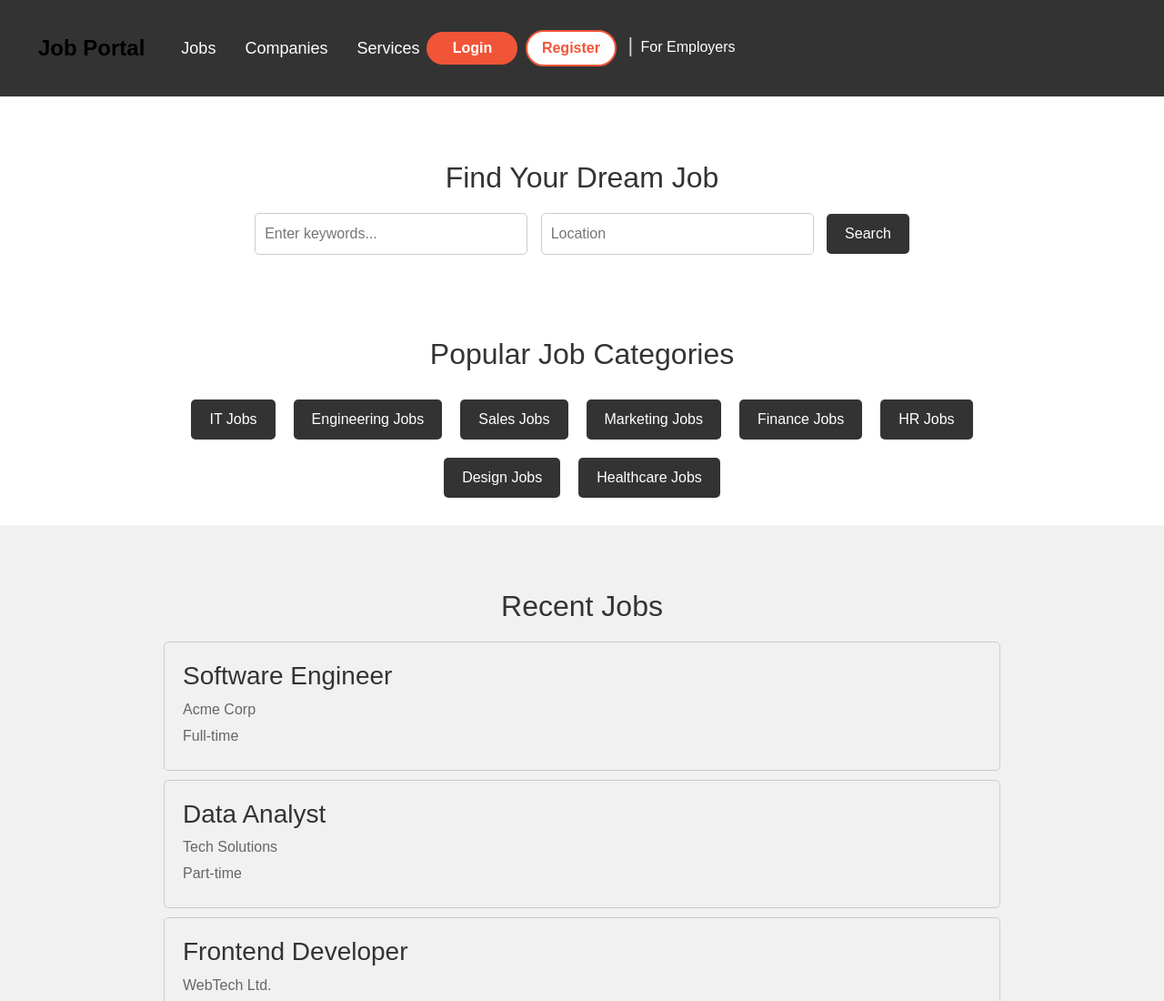
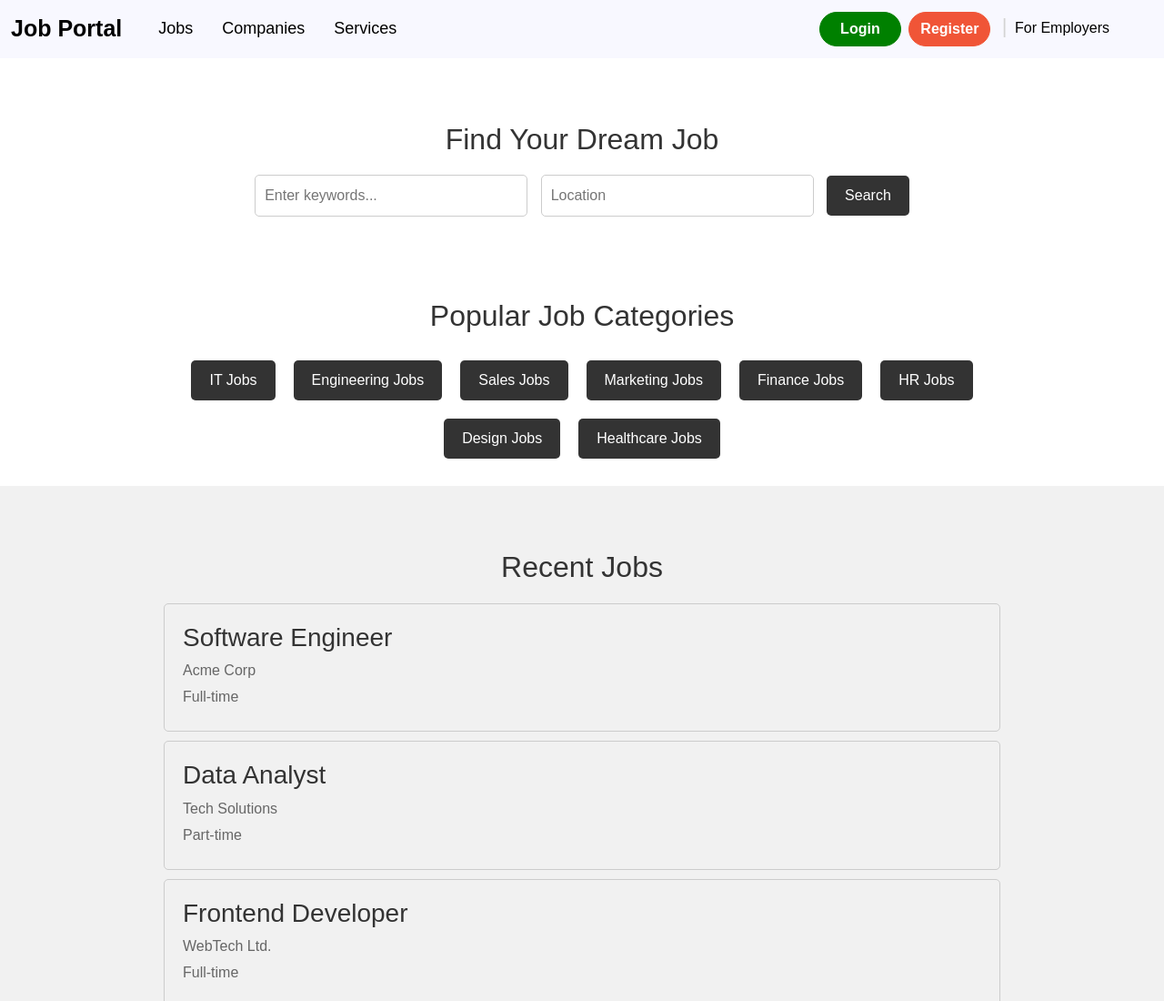
Before and after one commit to Ignatius-Nobel/Job-Portal, a plain HTML site: page services.html in a window 1280 px wide. Shown: the top 1100 px of the page at 91% size. Drawn offline with nearby package versions, Linux system fonts and the light colour scheme.

Commit message:
edited service navbar and linked jobs and services

```diff
--- a/services.css
+++ b/services.css
@@ -13,84 +13,74 @@ body {
     padding: 20px;
   }
 
-  /* Header */
-  header {
-    background-color: #333;
-    color: #fff;
-    padding: 20px;
-    display: flex;
-    justify-content: space-between;
-    align-items: center;
-  }
-
-  header h1 {
-    margin: 0;
-    font-size: 24px;
-  }
-
   /* navbar */
+  /* entire navbar */
 .navbar {
-    background-color: #333;
-    color: #fff;
-    padding: 10px;
+  background-color: ghostwhite;
 }
 
 /* logo style */
+
 .navbar-brand {
-    font-size: 24px;
+  font-size: 25px;
   font-weight: 800;
 }
 
-  /* Job, Companies, Services button style */
+/* Job,Companies,Services button style */
+
 .nav-item .nav-link {
-    color: #fff;
+  color: black;
   font-size: 18px;
   font-weight: 500;
 }
 
-  .navbar-nav {
-    margin-left: auto;
+.navbar-nav>li:hover {
+  transform: translateY(-5px);
+  transition: transform 300ms;
 }
 
 /* login and register button style */
+
 .login-btn .btn {
-    width: 100px;
+  width: 90px;
   font-weight: 600;
-    border: none;
-    color: #fff;
-    background-color: #f05537;
+  border: 1px solid green;
+  color: white;
+  background-color: green;
 }
 
 .login-btn .btn:hover {
-    background-color: #d34e31;
+  background-color: rgb(40, 146, 40);
 }
 
 .register-btn .btn {
-    width: 100px;
-    background-color: #fff;
-    color: #f05537;
-    border: 2px solid #f05537;
+  width: 90px;
+  background-color: #f05537;
+  background-color: var(--S100, #f05537);
+  border-color: #f05537;
+  border-color: var(--S100, #f05537);
+  color: #fff;
   font-weight: 600;
 }
 
 .register-btn .btn:hover {
   text-decoration: none;
   outline: none;
-    background-color: #f05537;
-    color: #fff;
+  background-color: rgb(205, 83, 38);
 }
 
 /* login and for employer divider */
-  .divider-login {
+.divider-login{
   color: lightgray;
   font-size: 22px;
 }
 
 /* For Employer dropdown style */
+
 .dropbtn {
   background-color: #04AA6D;
   color: white;
-    padding: 12px;
+  padding: 16px;
   font-size: 16px;
   border: none;
 }
@@ -106,8 +96,8 @@ body {
   min-width: 160px;
   box-shadow: 0px 8px 16px 0px rgba(0, 0, 0, 0.2);
   z-index: 1;
-    background: #fff;
-    border-radius: 5px;
+  background: aliceblue;
+  border-radius: 5%;
 }
 
 .dropdown-content a {
@@ -119,21 +109,22 @@ body {
 
 .dropdown-content a:hover {
   background-color: #ddd;
+
 }
 
 .dropdown:hover .dropdown-content {
   display: block;
 }
 
-  .dropdown:hover .dropbtn {
-    background-color: #3e8e41;
+.dropdown:hover .dropbtn {background-color: #3e8e41;
 }
+
 
 /* For Employers underline animation */
 .hover-underline-animation {
   display: inline;
   position: relative;
-    color: #fff;
+  color: black;
   font-weight: 500;
   cursor: pointer;
 }
@@ -143,17 +134,19 @@ body {
   position: absolute;
   width: 100%;
   transform: scaleX(0);
-    height: 2px;
-    bottom: -2px;
+  height: 3px;
+  bottom: -1px;
   left: 0;
-    background-color: #f05537;
+  background-color: orangered;
   transform-origin: bottom right;
   transition: transform 0.5s ease-out;
+
 }
 
 .hover-underline-animation:hover:after {
   transform: scaleX(1);
   transform-origin: bottom left;
+
 }
 
 
--- a/services.html
+++ b/services.html
@@ -11,7 +11,6 @@
 <link rel="stylesheet" type="text/css" href="services.css">
 </head>
 <body>
-  <header>
   <nav class="navbar navbar-expand-lg">
     <div class="container-fluid">
       <a class="navbar-brand" href="./index.html">Job Portal</a>
@@ -29,14 +28,14 @@
       <div class="collapse navbar-collapse" id="navbarSupportedContent">
         <ul class="navbar-nav me-auto mb-2 mb-lg-0">
           <li class="nav-item mx-3">
-              <a class="nav-link" aria-current="page" href="#">Jobs</a>
+            <a class="nav-link" aria-current="page" href="./index.html">Jobs</a>
           </li>
           <li class="nav-item me-3">
             <a class="nav-link" href="#">Companies</a>
           </li>
 
           <li class="nav-item">
-              <a class="nav-link" href="#">Services</a>
+            <a class="nav-link" href="./services.html">Services</a>
           </li>
         </ul>
 
@@ -82,7 +81,7 @@
       </div>
     </div>
   </nav>
-  </header>
+
   <section class="hero">
     <div class="container">
       <h2>Find Your Dream Job</h2>
```
Also changed, not shown: index.html (+2 -2 lines). Lines whose indentation alone changed are shown as unchanged.
